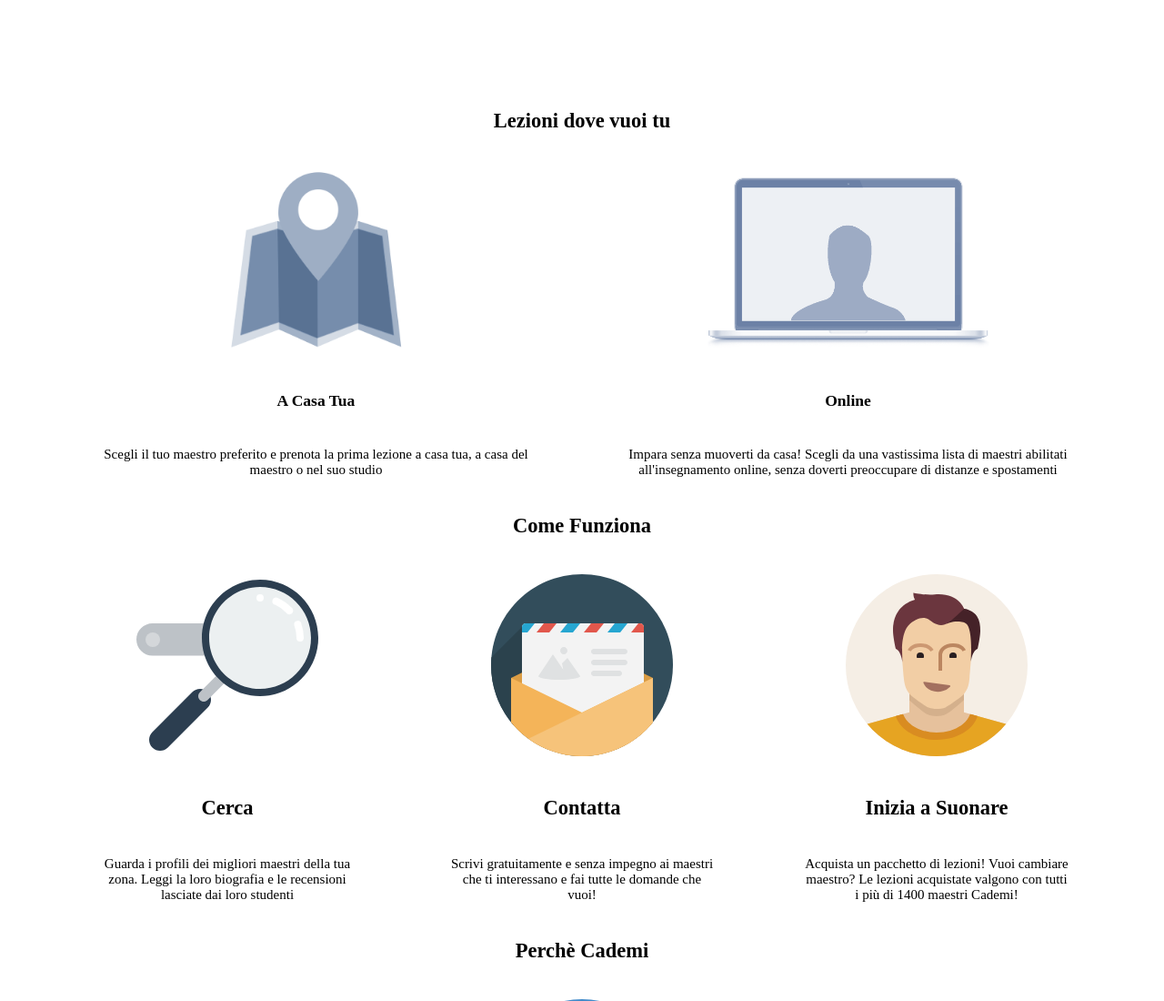
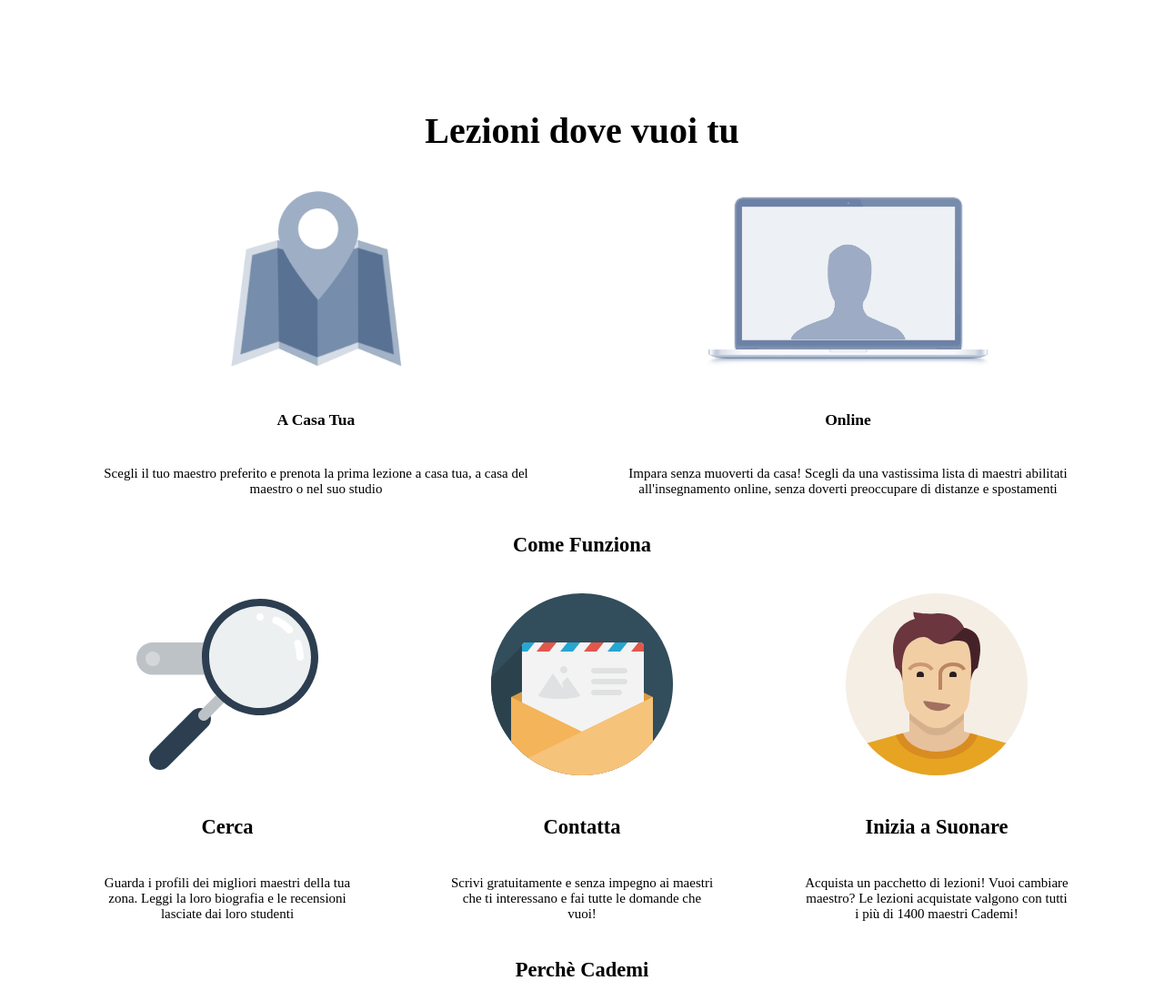
Before and after one commit to deivh/html-css-resp-wannabe-12bool, a plain HTML site: page index.html in a window 1280 px wide. Shown: the top 1100 px of the page at 91% size. Drawn offline with Linux system fonts and the light colour scheme.

Commit message:
fixed first title

```diff
--- a/css/main.css
+++ b/css/main.css
@@ -10,6 +10,10 @@ img {
     width: auto;
 }
 /*  regole header */
+
+header h2 {
+  font-size: 40px;
+}
 
 header {
   margin-top: 100px;
```
